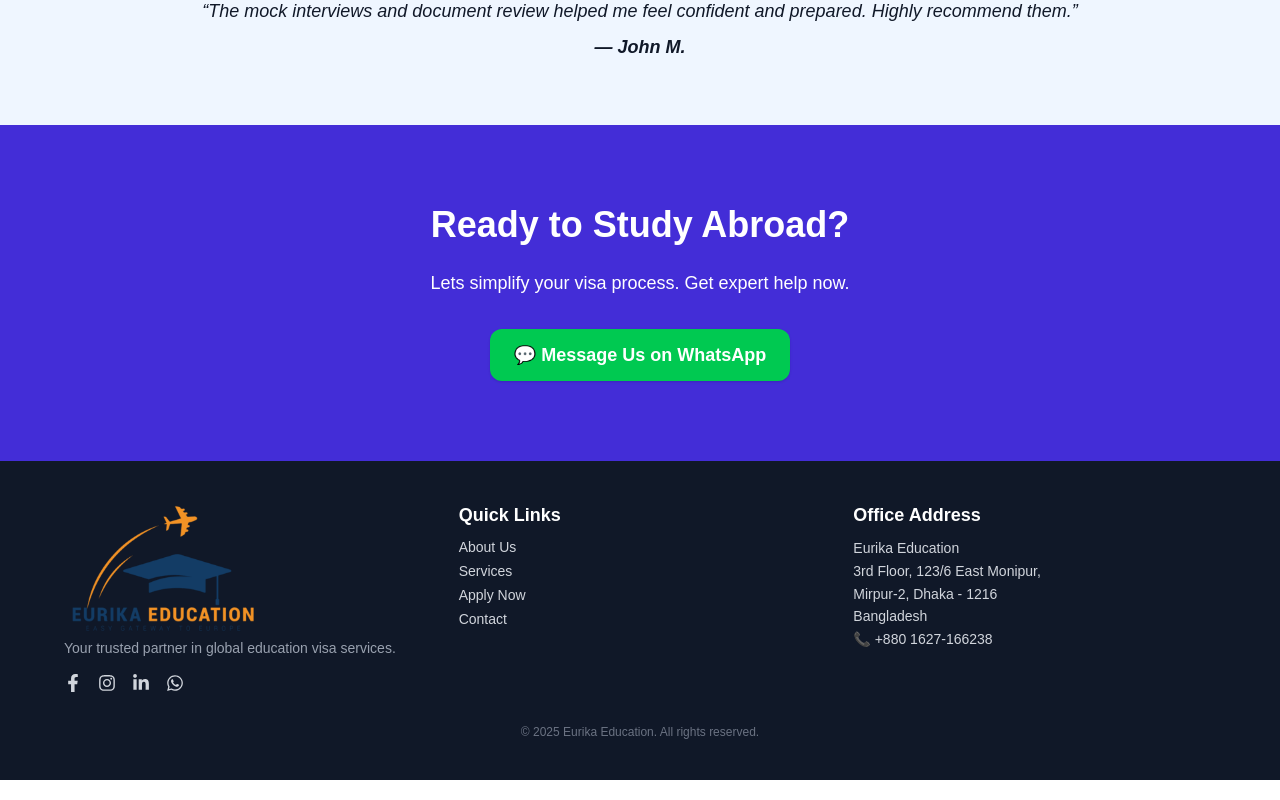
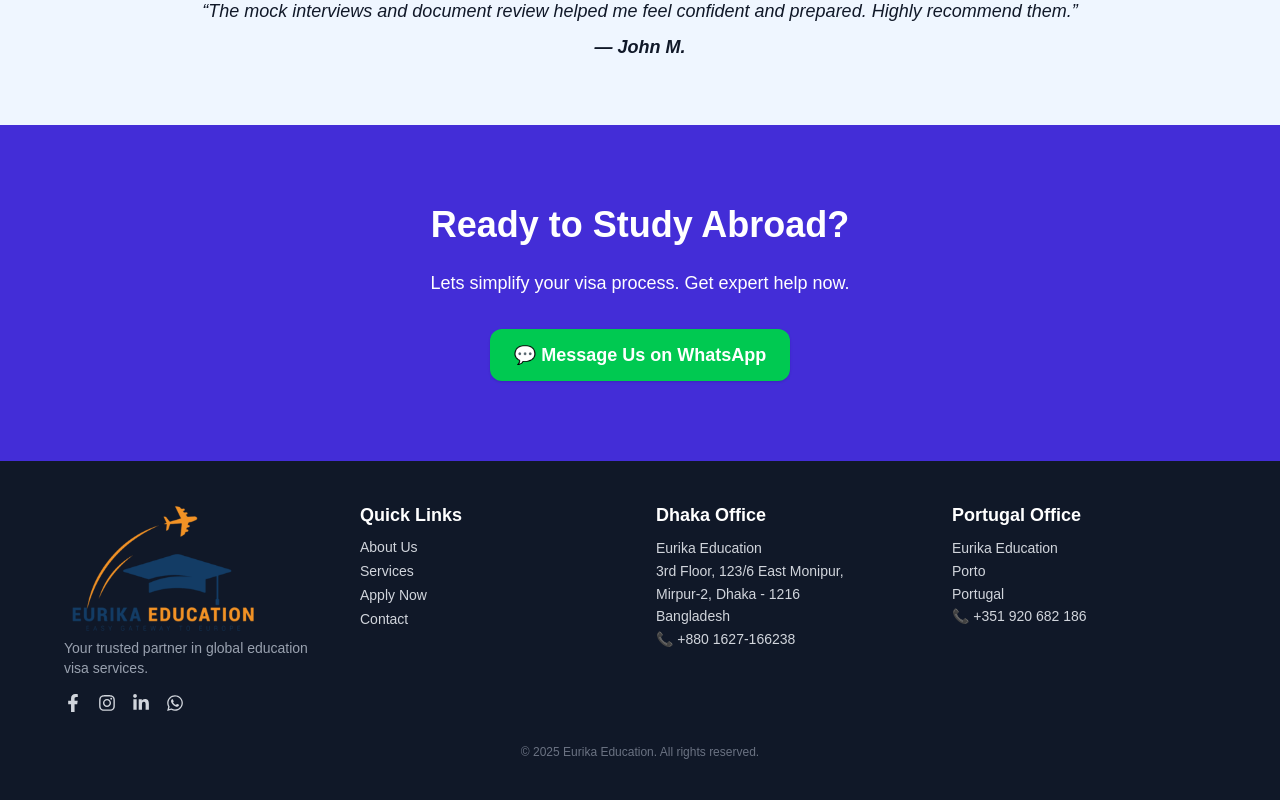
Before and after one commit to rashed-khan-xeon/eurika-education, a Next.js app: page / in a window 1280 px wide. Shown: the part 3337-4137 px from the top of the page. Built offline with nearby package versions, Linux system fonts and the light colour scheme.

Commit message:
Update Footer.tsx

```diff
--- a/src/components/Footer.tsx
+++ b/src/components/Footer.tsx
@@ -8,7 +8,7 @@ const Footer = () => {
 
   return (
     <footer className="bg-gray-900 text-white py-10 px-6">
-      <div className="max-w-6xl mx-auto grid md:grid-cols-3 gap-8">
+      <div className="max-w-6xl mx-auto grid md:grid-cols-4 gap-8">
 
         {/* Brand / Description */}
         <div>
@@ -51,7 +51,7 @@ const Footer = () => {
 
         {/* Address */}
         <div>
-          <h4 className="text-lg font-semibold mb-2">Office Address</h4>
+          <h4 className="text-lg font-semibold mb-2">Dhaka Office</h4>
           <address className="not-italic text-sm text-gray-300 leading-relaxed">
             Eurika Education<br />
             3rd Floor, 123/6 East Monipur,<br />
@@ -59,6 +59,19 @@ const Footer = () => {
             Bangladesh<br />
             <a href="tel:+8801627166238">
               📞 +880 1627-166238
+            </a>
+          </address>
+        </div>
+
+        {/* Address Portugal */}
+        <div>
+          <h4 className="text-lg font-semibold mb-2">Portugal Office</h4>
+          <address className="not-italic text-sm text-gray-300 leading-relaxed">
+            Eurika Education<br />
+            Porto<br />
+            Portugal<br />
+            <a href="tel:+8801627166238">
+              📞 +351 920 682 186
             </a>
           </address>
         </div>
```
